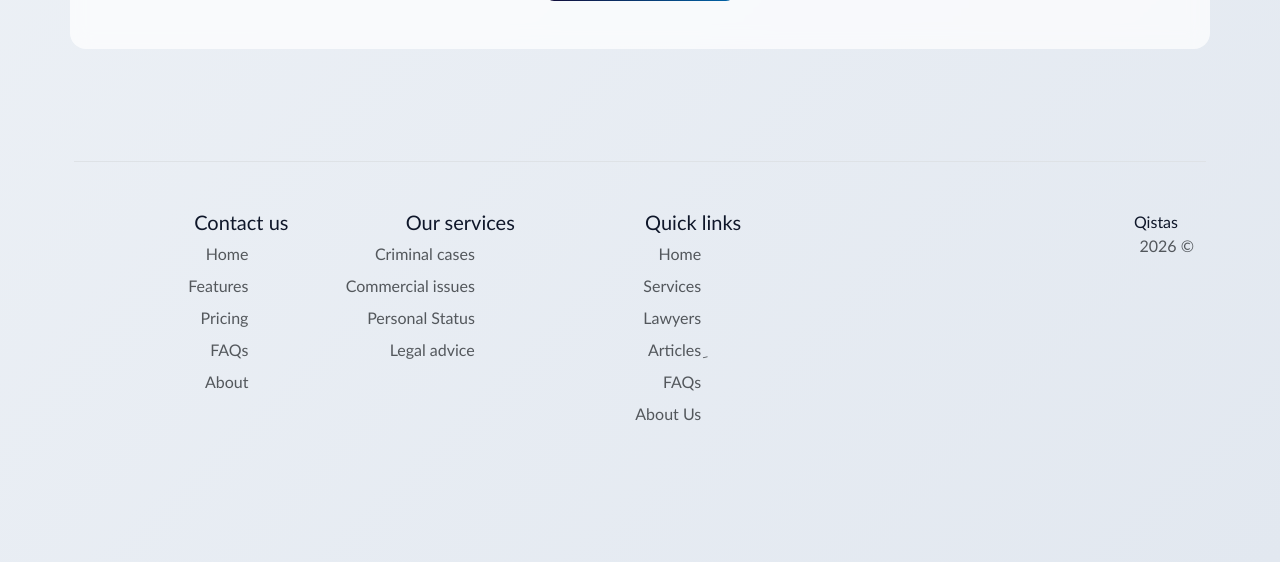
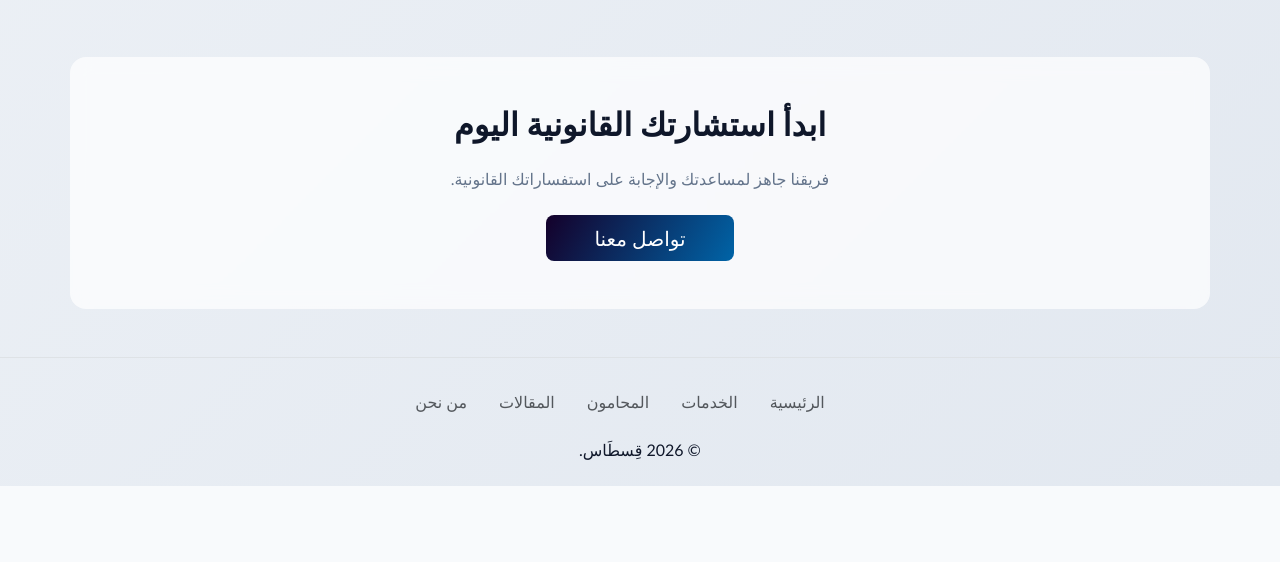
Before and after one commit to M7mdQash/LegalQistas, a Django app: page / in a window 1280 px wide. Shown: the part 2562-3124 px from the top of the page. After the commit the page ends 3048 px from the top, so only its background shows below. Run offline with Django 5.2, Linux system fonts and the light colour scheme; grey boxes labelled with a size stand in for pictures from a placeholder-image service; some libraries are stand-ins or nearby versions.

Commit message:
Update Footer & Add images

```diff
--- a/LegalQistas/main/templates/base.html
+++ b/LegalQistas/main/templates/base.html
@@ -33,7 +33,7 @@
         <ul class="navbar-nav mx-auto text-center">
             <li class="nav-item"><a class="nav-link" href="{% url 'main:home_view' %}">الرئيسية</a></li>
             <li class="nav-item"><a class="nav-link" href="{% url 'main:services_view' %}">خدماتنا</a></li>
-            <li class="nav-item"><a class="nav-link" href="{% url 'main:lawyers_view' %}">المحامين</a></li>
+            <li class="nav-item"><a class="nav-link" href="{% url 'main:lawyers_view' %}">المحامون</a></li>
             <li class="nav-item"><a class="nav-link" href="{% url 'posts:posts_view' %}">المقالات</a></li>
             <li class="nav-item"><a class="nav-link" href="{% url 'main:about_view' %}">من نحن</a></li>
             <li class="nav-item"><a class="nav-link" href="{% url 'booking:contact_form' %}">تواصل معنا</a></li>
@@ -86,77 +86,19 @@
 </main>
 
 
-    <div class="container p-3">
-        <footer class="row row-cols-1 row-cols-sm-2 row-cols-md-5 py-5 my-5 border-top">
-            <div class="col mb-3">
-                <a class="navbar-brand p-3" href="#">Qistas</a>
-                <p class="text-body-secondary">© 2026</p>
-            </div>
-            <div class="col mb-3">
+    <footer class="py-4 border-top text-center">
+        <div class="container">
+            <ul class="nav justify-content-center mb-3">
+                <li class="nav-item"><a href="{% url 'main:home_view' %}" class="nav-link px-3 text-body-secondary">الرئيسية</a></li>
+                <li class="nav-item"><a href="{% url 'main:services_view' %}" class="nav-link px-3 text-body-secondary">الخدمات</a></li>
+                <li class="nav-item"><a href="{% url 'main:lawyers_view' %}" class="nav-link px-3 text-body-secondary">المحامون</a></li>
+                <li class="nav-item"><a href="{% url 'posts:posts_view' %}" class="nav-link px-3 text-body-secondary">المقالات</a></li>
+                <li class="nav-item"><a href="{% url 'main:about_view' %}" class="nav-link px-3 text-body-secondary">من نحن</a></li>
+            </ul>
 
-            </div>
-            <div class="col mb-3">
-                <h5>Quick links</h5>
-                <ul class="nav flex-column">
-                    <li class="nav-item mb-2">
-                        <a href="#" class="nav-link p-0 text-body-secondary">Home</a>
-                    </li>
-                    <li class="nav-item mb-2">
-                        <a href="#" class="nav-link p-0 text-body-secondary">Services</a>
-                    </li>
-                    <li class="nav-item mb-2">
-                        <a href="#" class="nav-link p-0 text-body-secondary">Lawyers</a>
-                    </li>
-                    <li class="nav-item mb-2">
-                        <a href="#" class="nav-link p-0 text-body-secondary">ِArticles</a>
-                    </li>
-                    <li class="nav-item mb-2">
-                        <a href="#" class="nav-link p-0 text-body-secondary">FAQs</a>
-                    </li>
-                    <li class="nav-item mb-2">
-                        <a href="#" class="nav-link p-0 text-body-secondary">About Us</a>
-                    </li>
-                </ul>
-            </div>
-            <div class="col mb-3">
-                <h5>Our services</h5>
-                <ul class="nav flex-column">
-                    <li class="nav-item mb-2">
-                        <a href="#" class="nav-link p-0 text-body-secondary">Criminal cases</a>
-                    </li>
-                    <li class="nav-item mb-2">
-                        <a href="#" class="nav-link p-0 text-body-secondary">Commercial issues</a>
-                    </li>
-                    <li class="nav-item mb-2">
-                        <a href="#" class="nav-link p-0 text-body-secondary">Personal Status</a>
-                    </li>
-                    <li class="nav-item mb-2">
-                        <a href="#" class="nav-link p-0 text-body-secondary">Legal advice</a>
-                    </li>
-                </ul>
-            </div>
-            <div class="col mb-3">
-                <h5>Contact us</h5>
-                <ul class="nav flex-column">
-                    <li class="nav-item mb-2">
-                        <a href="#" class="nav-link p-0 text-body-secondary">Home</a>
-                    </li>
-                    <li class="nav-item mb-2">
-                        <a href="#" class="nav-link p-0 text-body-secondary">Features</a>
-                    </li>
-                    <li class="nav-item mb-2">
-                        <a href="#" class="nav-link p-0 text-body-secondary">Pricing</a>
-                    </li>
-                    <li class="nav-item mb-2">
-                        <a href="#" class="nav-link p-0 text-body-secondary">FAQs</a>
-                    </li>
-                    <li class="nav-item mb-2">
-                        <a href="#" class="nav-link p-0 text-body-secondary">About</a>
-                    </li>
-                </ul>
-            </div>
-        </footer>
-    </div>
+            <p class=" mb-0">© 2026 قِسطَاس.</p>
+        </div>
+    </footer>
 
 
 <script src="https://cdn.jsdelivr.net/npm/bootstrap@5.3.8/dist/js/bootstrap.bundle.min.js"></script>
--- a/LegalQistas/main/templates/main/home.html
+++ b/LegalQistas/main/templates/main/home.html
@@ -31,7 +31,7 @@
             </div>
 
             <div class="col-lg-6 text-center">
-                <img src="https://placehold.co/600x450" class="img-fluid rounded-4 shadow-lg border border-light border-opacity-25" alt="Law Firm">
+                <img src="{% static 'images/4 Potential Lawsuits to Watch Out for in Small Business.jpg' %}" class="img-fluid rounded-4 shadow-lg border border-light border-opacity-25" alt="Law Firm">
             </div>
 
         </div>
@@ -133,7 +133,7 @@
         <div class="row align-items-center g-5">
 
             <div class="col-lg-6 text-center">
-                <img src="https://placehold.co/550x400" class="img-fluid rounded-4 shadow" alt="Lawyer Team">
+                <img src="{% static 'images/download (1).jpg' %}" class="img-fluid rounded-4 shadow" alt="Lawyer Team">
             </div>
 
             <div class="col-lg-6 text-center text-lg-end">
```
Also changed, not shown: LegalQistas/main/static/images/4 Potential Lawsuits to Watch Out for in Small Business.jpg (added), LegalQistas/main/static/images/download (1).jpg (added).
